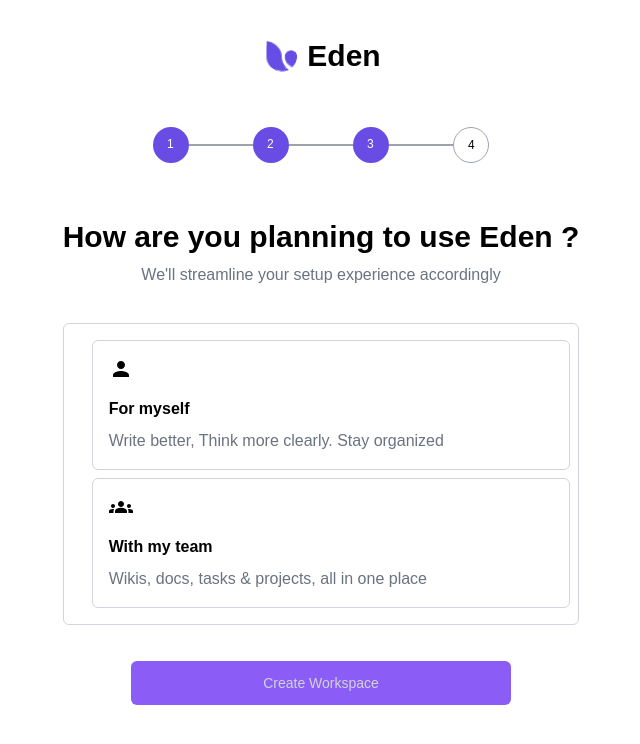
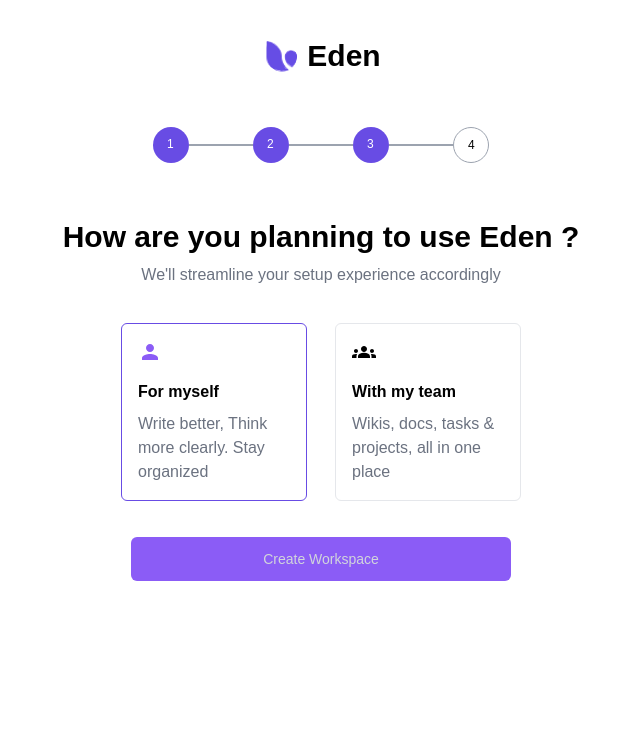
Before and after one commit to RahulK2699/cutshort-assignment, a React (Create React App) app: page /screen3 in a window 1280 px wide. Shown: the top 744 px of the page, without its empty margins (319-959 px from the left). Built offline with nearby package versions, Linux system fonts and the light colour scheme.

Commit message:
build corrected in index.scss

```diff
--- a/src/Components/Screen3/Frame.jsx
+++ b/src/Components/Screen3/Frame.jsx
@@ -1,8 +1,8 @@
 import React from "react";
 
-const Frame = ({ logo, text, longText, onClick, className }) => {
+const Frame = ({ logo, text, longText, onClick, className, selected }) => {
   return (
-    <div className={`frame-div-wrapper ${className}`} onClick={onClick}>
+    <div className={`frame-comp-wrapper ${className}`} onClick={onClick}>
       {logo}
       <p className=" frame-text">{text}</p>
       <p className=" text-gray-500">{longText}</p>
--- a/src/Pages/Screen3.jsx
+++ b/src/Pages/Screen3.jsx
@@ -10,10 +10,16 @@ import Stepper from "../Components/Stepper";
 import { useState } from "react";
 import { useNavigate } from "react-router-dom";
 
+const styles = {
+  border: "1px solid #684ce4",
+};
+
 const Screen3 = () => {
-  const [selected, setSelected] = useState({ frame1: false, frame2: false });
+  const [selected, setSelected] = useState(true);
 
   const navigate = useNavigate();
+
+  console.log(selected);
 
   return (
     <div className="div-wrapper">
@@ -23,34 +29,29 @@ const Screen3 = () => {
         heading={"How are you planning to use Eden ?"}
         subheading={"We'll streamline your setup experience accordingly"}
       />
-      <div className=" frame-div-wrapper w-[400px]">
+      <div className=" frame-div-wrapper w-[400px] ">
         <Frame
-          className={selected.frame1 ? "border border-[#684ce4]" : ""}
-          logo={
-            <PersonIcon className={selected.frame1 ? " text-violet-500" : ""} />
-          }
+          // style={selected ? { border: styles.border } : ""}
+          selected={selected}
+          className={selected ? " border-bgviolet" : ""}
+          logo={<PersonIcon className={selected ? " text-violet-500" : ""} />}
           text={"For myself"}
           longText={"Write better, Think more clearly. Stay organized"}
-          onClick={() =>
-            setSelected({ ...selected, frame1: true, frame2: false })
-          }
+          onClick={() => setSelected(true)}
         />
         <Frame
-          className={selected.frame2 ? "border border-[#684ce4]" : ""}
-          logo={
-            <GroupsIcon className={selected.frame2 ? " text-violet-500" : ""} />
-          }
+          // style={!selected ? { border: styles.border } : ""}
+          className={!selected ? " border-bgviolet" : ""}
+          selected={selected}
+          logo={<GroupsIcon className={!selected ? " text-violet-500" : ""} />}
           text={"With my team"}
           longText={" Wikis, docs, tasks & projects, all in one place"}
-          onClick={() =>
-            setSelected({ ...selected, frame2: true, frame1: false })
-          }
+          onClick={() => setSelected(false)}
         />
       </div>
 
       <Button
         className={" cursor-pointer"}
-        isDisabled={!selected.frame1 && !selected.frame2}
         onClick={() => navigate("/screen4")}
       >
         Create Workspace
--- a/src/index.scss
+++ b/src/index.scss
@@ -22,6 +22,10 @@ html,body {
 
 .check-inner-div{
     @apply  absolute bottom-5 left-5
+}
+
+.change-bg{
+    @apply border border-bgviolet
 }
 //css for components
 
@@ -89,8 +93,8 @@ html,body {
 
 //Frame
 
-.frame-div-wrapper{
-    @apply w-full border border-gray-300 rounded-md p-4 pr-5 flex flex-col gap-2 cursor-pointer
+.frame-comp-wrapper{
+    @apply w-full border rounded-md p-4 pr-5 flex flex-col gap-2 cursor-pointer
 }
 
 .frame-text{
```
